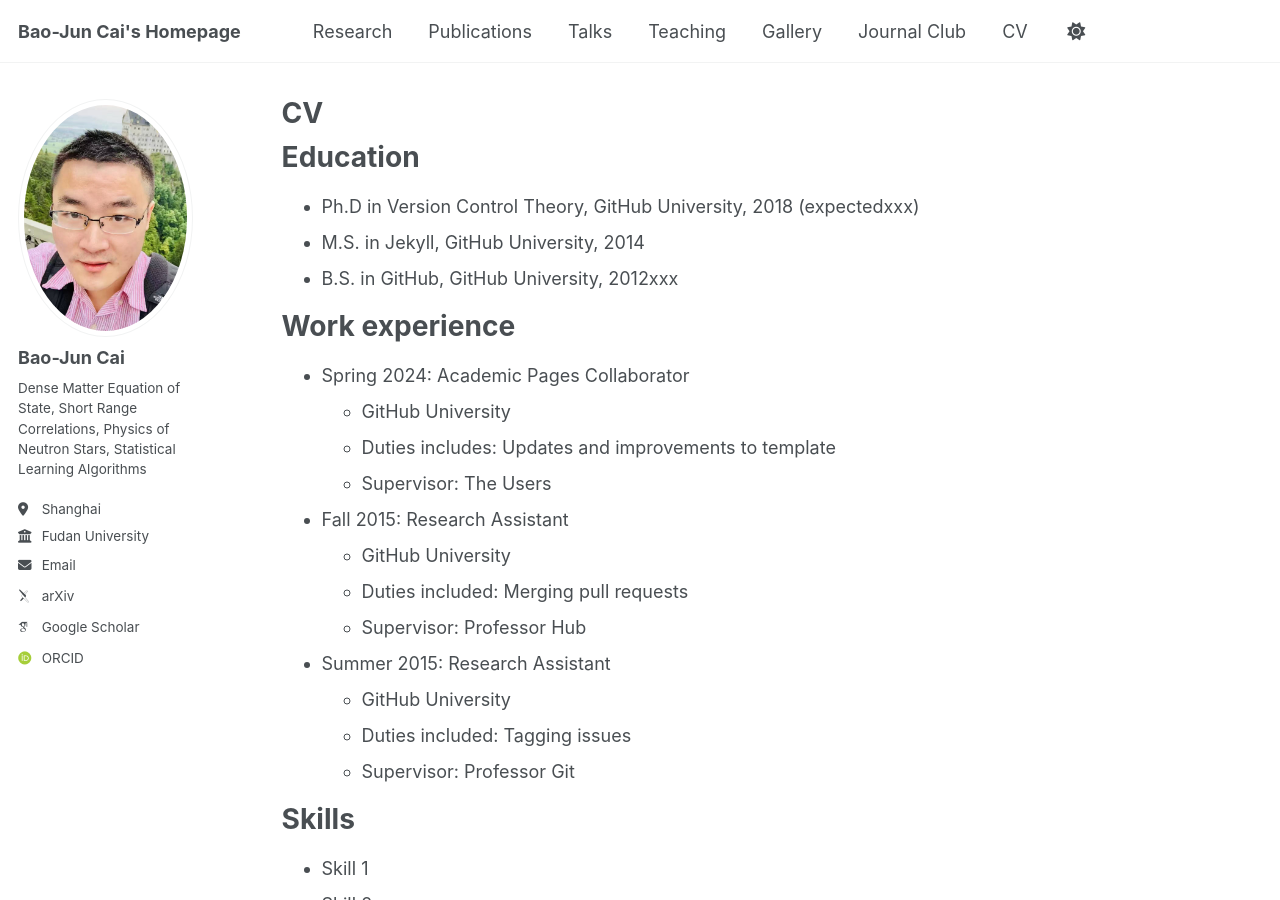
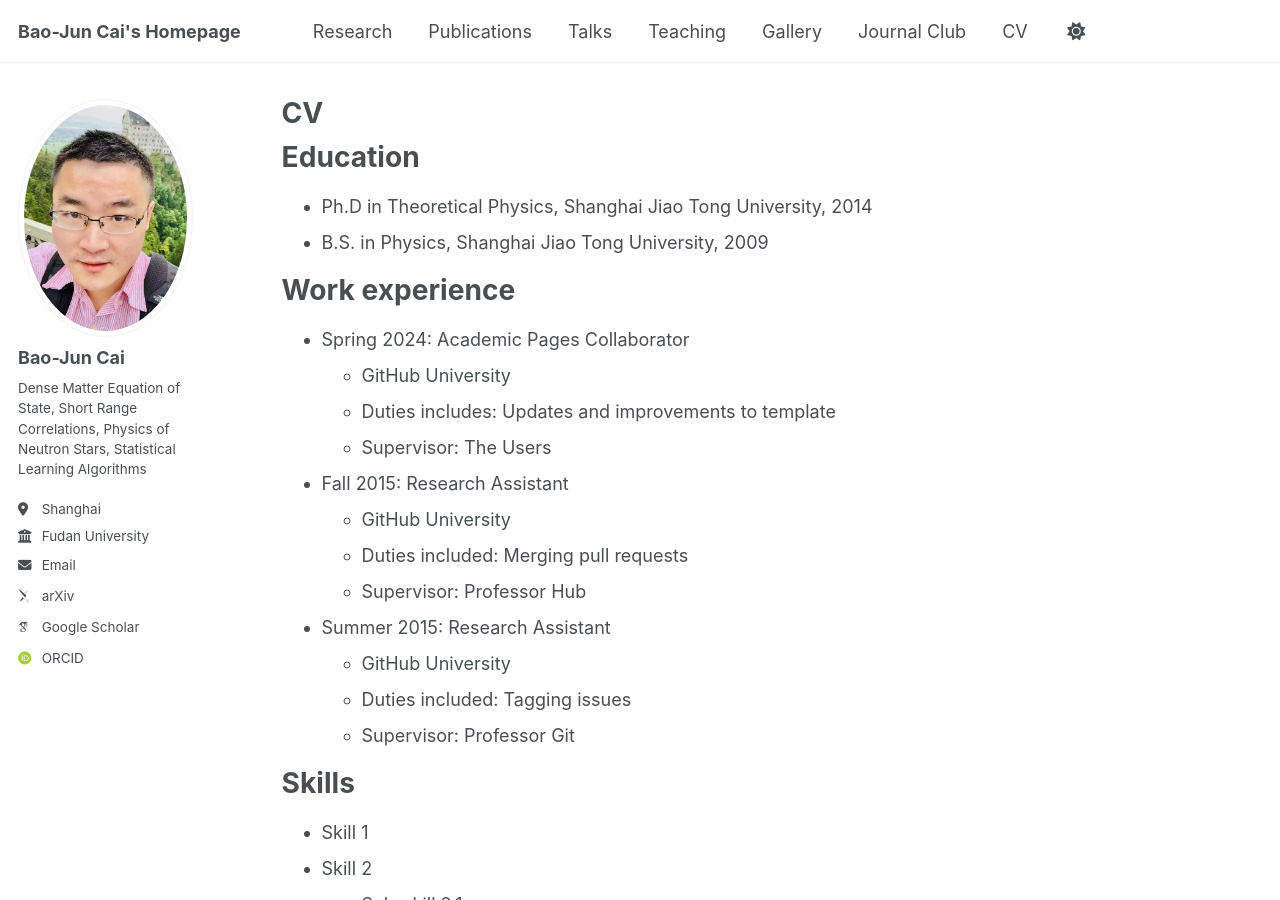
Before and after one commit to bjcai-phys/bjcai-phys.github.io, a Jekyll site: the page built from _pages/cv.md, in a window 1280 px wide and 900 px high. Built offline with Jekyll 4.4.1, drawn with Linux system fonts in a browser that asks for light colours; some web fonts are replaced.

Commit message:
Update cv.md

```diff
--- a/_pages/cv.md
+++ b/_pages/cv.md
@@ -11,9 +11,8 @@ redirect_from:
 
 Education
 ======
-* Ph.D in Version Control Theory, GitHub University, 2018 (expectedxxx)
-* M.S. in Jekyll, GitHub University, 2014
-* B.S. in GitHub, GitHub University, 2012xxx
+* Ph.D in Theoretical Physics, Shanghai Jiao Tong University, 2014
+* B.S. in Physics, Shanghai Jiao Tong University, 2009
 
 Work experience
 ======
```
